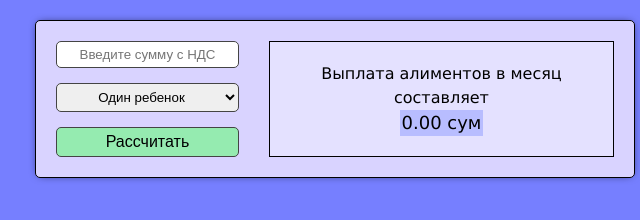
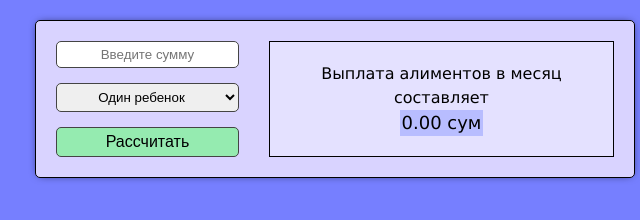
Before and after one commit to WeissLuxford/---------------, a plain HTML site: page index.html in a window 1280 px wide. Shown: the full height of the page, 305-945 px from the left. Drawn offline with Linux system fonts and the light colour scheme.

```diff
--- a/index.html
+++ b/index.html
@@ -14,7 +14,7 @@
     <main class="main">
         <div class="calc_box">
             <form class="calc__left">
-                <input type="text" name="" id="" placeholder="Введите сумму с НДС" class="sum" onkeypress="return runScript(event)">
+                <input type="text" name="" id="" placeholder="Введите сумму" class="sum" onkeypress="return runScript(event)">
                 <select type="submit" class="child_number">
                     <option>Один ребенок</option>
                     <option>Два ребенка</option>
```
